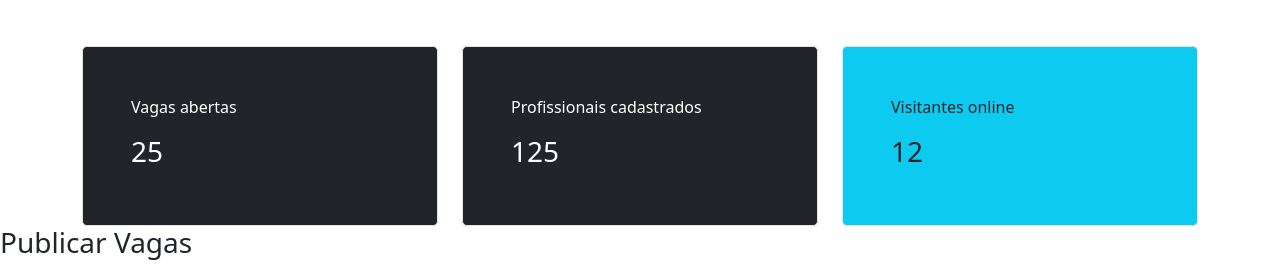
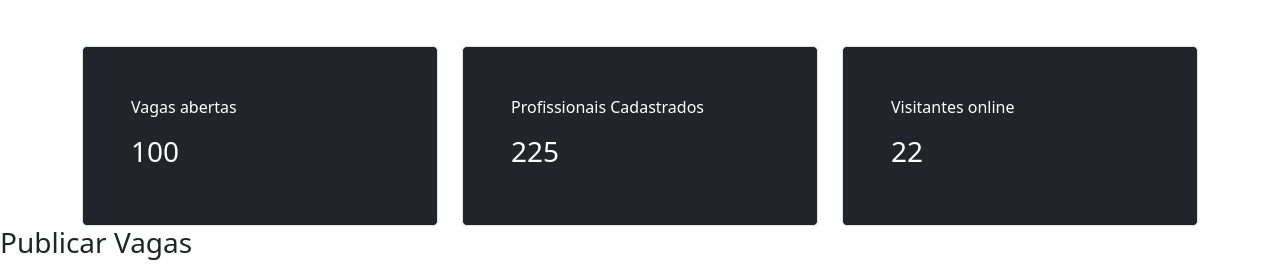
Before and after one commit to LiinuxFPS/Curos-Vue.js--2x-e-3x-, a Vue app in the folder Vue.3/projeto_vagas_front/: page / in a window 1280 px wide. Shown: the part 406-682 px from the top of the page. Built offline with nearby package versions, Linux system fonts and the light colour scheme.

Commit message:
propriedade 'props'
passando parâmetros para os components

```diff
--- a/Vue.3/projeto_vagas_front/src/components/comuns/Indicador.vue
+++ b/Vue.3/projeto_vagas_front/src/components/comuns/Indicador.vue
@@ -1,13 +1,14 @@
 <template>
     <div class="h-100 p-5 rounded-3 border bg-dark text-white">
-        <p>Vagas abertas</p>
-        <h3>25</h3>
+        <p>{{ titulo }}</p>
+        <h3>{{ indicador }}</h3>
     </div>
 </template>
 
 <script>
 export default {
-    name: 'Indicador'
+    name: 'Indicador',
+    props:['titulo', 'indicador']
 }
 </script>
 
--- a/Vue.3/projeto_vagas_front/src/components/views/Home.vue
+++ b/Vue.3/projeto_vagas_front/src/components/views/Home.vue
@@ -9,19 +9,13 @@
         <div class="row mt-5">
             <!-- Vagas em aberto -->
             <div class="col-4">
-                <indicador></indicador>
+                <indicador titulo="Vagas abertas" indicador="100"></indicador>
             </div>
             <div class="col-4">
-                <div class="h-100 p-5 rounded-3 border bg-dark text-white">
-                    <p>Profissionais cadastrados</p>
-                    <h3>125</h3>
-                </div>
+                <indicador titulo="Profissionais Cadastrados" indicador="225"></indicador>
             </div>
             <div class="col-4">
-                <div class="h-100 p-5 rounded-3 border bg-info text-dark">
-                    <p>Visitantes online</p>
-                    <h3>12</h3>
-                </div>
+                <indicador titulo="Visitantes online" indicador="22"></indicador>
             </div>
         </div>
     </div>
@@ -31,12 +25,12 @@
     import PesquisarVaga from '@/components/comuns/PesquisarVaga.vue'
     import Indicador from '@/components/comuns/Indicador.vue';
     export default{
-    name: 'Home',
-    components:{
-        PesquisarVaga,
-        Indicador
+        name: 'Home',
+        components:{
+            PesquisarVaga,
+            Indicador
+        }
     }
- }
 </script>
 
 
```
